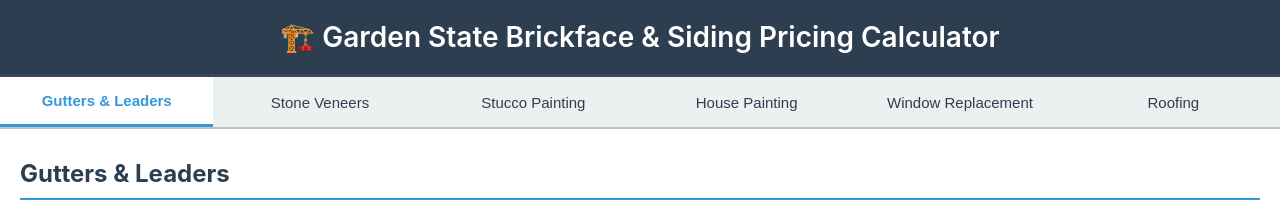
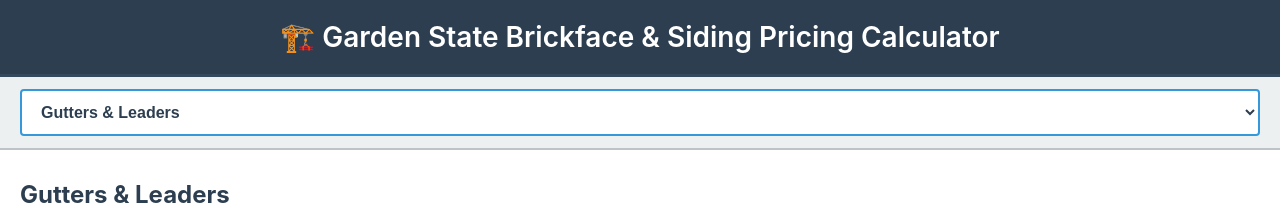
Before and after one commit to admin-brickface/GSB-price-calculator, a React (Create React App) app: page / in a window 1280 px wide. Shown: the top 205 px of the page. Built offline with nearby package versions, Linux system fonts and the light colour scheme; what handsontable would draw is missing.

Commit message:
refactor: replace tab buttons with dropdown service selector

```diff
--- a/src/App.css
+++ b/src/App.css
@@ -23,14 +23,32 @@
   font-weight: 600;
 }
 
-/* Tabs */
-.tabs {
-  display: flex;
+/* Service Selector Dropdown */
+.service-selector {
   background-color: #ECF0F1;
-  padding: 0;
+  padding: 12px 20px;
   border-bottom: 2px solid #BDC3C7;
-  overflow-x: auto;
 }
+
+.service-selector select {
+  width: 100%;
+  padding: 12px 15px;
+  font-size: 16px;
+  font-weight: 600;
+  color: #2C3E50;
+  background-color: #FFFFFF;
+  border: 2px solid #3498DB;
+  border-radius: 4px;
+  cursor: pointer;
+  appearance: auto;
+}
+
+.service-selector select:focus {
+  outline: none;
+  border-color: #2980B9;
+  box-shadow: 0 0 0 3px rgba(52, 152, 219, 0.2);
+}
+
 /* Customer info that appears in PDF */
 .pdf-customer-info {
   margin-top: 40px;
@@ -51,30 +69,6 @@
   color: #333;
 }
 
-.tabs button {
-  flex: 1;
-  padding: 15px 20px;
-  border: none;
-  background: transparent;
-  cursor: pointer;
-  font-size: 15px;
-  font-weight: 500;
-  color: #2C3E50;
-  transition: all 0.3s;
-  white-space: nowrap;
-  min-width: 150px;
-}
-
-.tabs button:hover {
-  background-color: #D5DBDB;
-}
-
-.tabs button.active {
-  background-color: #FFFFFF;
-  border-bottom: 3px solid #3498DB;
-  color: #3498DB;
-  font-weight: 600;
-}
 
 /* Main content */
 main {
@@ -477,16 +471,6 @@
 }
 
 @media (max-width: 768px) {
-  .tabs {
-    overflow-x: scroll;
-  }
-
-  .tabs button {
-    min-width: 120px;
-    font-size: 13px;
-    padding: 12px 15px;
-  }
-
   .customer-info {
     grid-template-columns: 1fr;
   }
@@ -738,7 +722,7 @@
     display: none;
   }
 
-  .tabs {
+  .service-selector {
     display: none;
   }
 
--- a/src/App.js
+++ b/src/App.js
@@ -51,43 +51,15 @@
         <h1>🏗️ Garden State Brickface & Siding Pricing Calculator</h1>
       </header>
 
-      <div className="tabs">
-        <button
-          className={activeTab === 'gutters' ? 'active' : ''}
-          onClick={() => setActiveTab('gutters')}
-        >
-          Gutters & Leaders
-        </button>
-        <button
-          className={activeTab === 'stone-veneers' ? 'active' : ''}
-          onClick={() => setActiveTab('stone-veneers')}
-        >
-          Stone Veneers
-        </button>
-        <button
-          className={activeTab === 'stucco-painting' ? 'active' : ''}
-          onClick={() => setActiveTab('stucco-painting')}
-        >
-          Stucco Painting
-        </button>
-        <button
-          className={activeTab === 'house-painting' ? 'active' : ''}
-           onClick={() => setActiveTab('house-painting')}
->
-          House Painting
-        </button>
-        <button
-          className={activeTab === 'window-replacement' ? 'active' : ''}
-          onClick={() => setActiveTab('window-replacement')}
-        >
-          Window Replacement
-        </button>
-        <button
-          className={activeTab === 'roofing' ? 'active' : ''}
-          onClick={() => setActiveTab('roofing')}
-        >
-          Roofing
-        </button>
+      <div className="service-selector">
+        <select value={activeTab} onChange={(e) => setActiveTab(e.target.value)}>
+          <option value="gutters">Gutters &amp; Leaders</option>
+          <option value="stone-veneers">Stone Veneers</option>
+          <option value="stucco-painting">Stucco Painting</option>
+          <option value="house-painting">House Painting</option>
+          <option value="window-replacement">Provia Endure Vinyl Replacement Windows</option>
+          <option value="roofing">Roofing</option>
+        </select>
       </div>
 
             <main ref={contentRef}>
```
